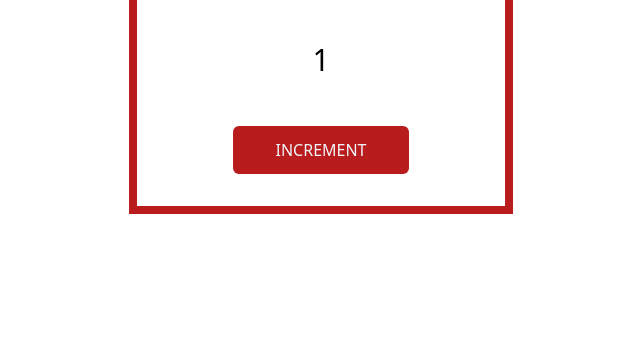
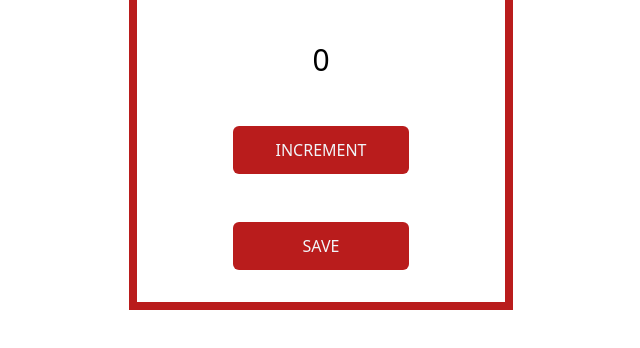
Before and after one commit to Zilla18/people-counter2, a plain HTML site: page index.html in a window 1280 px wide. Shown: the part 158-506 px from the top of the page, without its empty margins (319-959 px from the left). Drawn offline with nearby package versions, Linux system fonts and the light colour scheme.

Commit message:
change made

```diff
--- a/index.html
+++ b/index.html
@@ -10,12 +10,23 @@
       <div class="flex flex-col gap-12 justify-center items-center pt-8">
         <h1 class="text-4xl">Count Record:</h1>
         <h2 class="text-3xl" id="count-el">0</h2>
+
+        <!-- increment btn -->
         <button
           class="bg-red-700 text-slate-100 p-3 w-44 rounded-md"
           id="increment--btn"
           onclick="increment()"
         >
           INCREMENT
+        </button>
+
+        <!-- save btn -->
+        <button
+          class="bg-red-700 text-slate-100 p-3 w-44 rounded-md text-center"
+          id="save-btn"
+          onclick="save()"
+        >
+          SAVE
         </button>
       </div>
     </section>
--- a/index.js
+++ b/index.js
@@ -1,11 +1,14 @@
 const countEl = document.getElementById("count-el");
+// const saveBTN = document.getElementById("save-btn");
 
 let count = 0;
 
 function increment() {
   count = count + 1;
 
-  countEl.innerHTML = count;
+  countEl.innerText = count;
 }
 
-increment();
+function save() {
+  console.log(count);
+}
```
